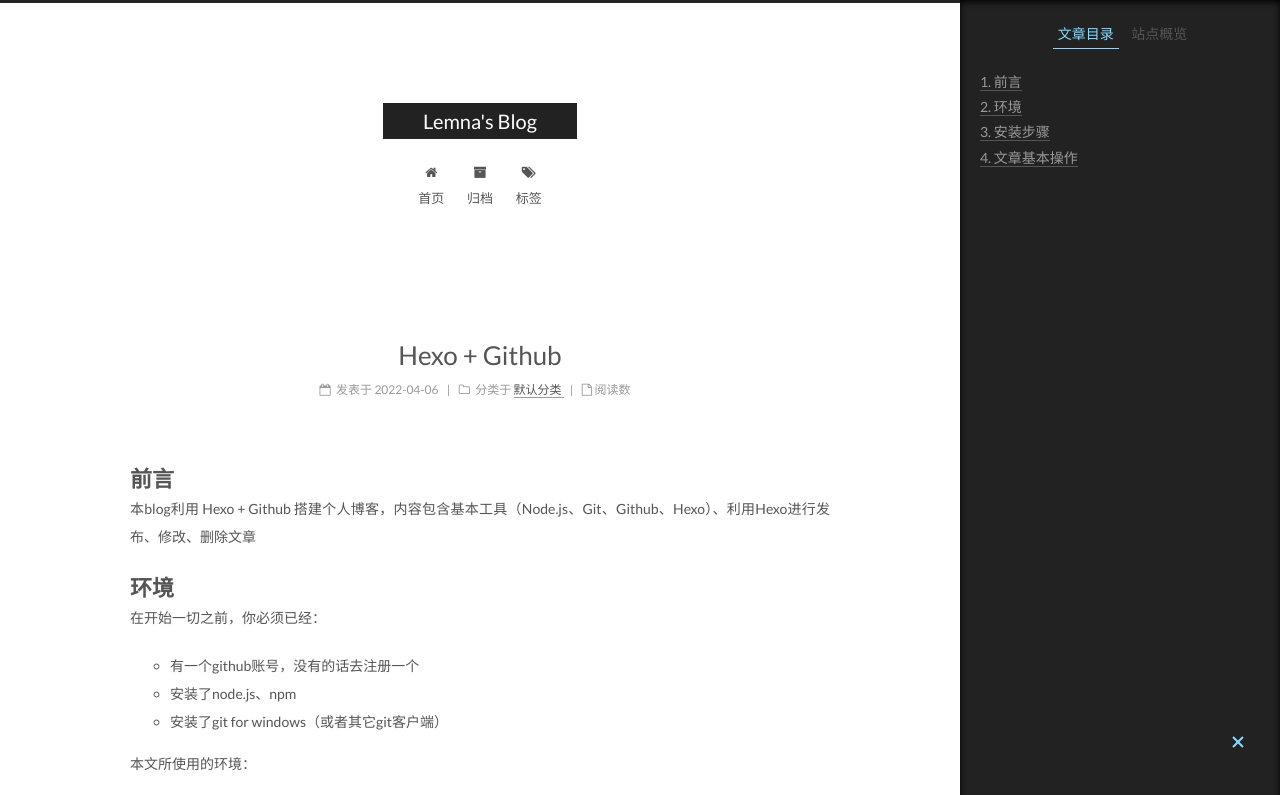
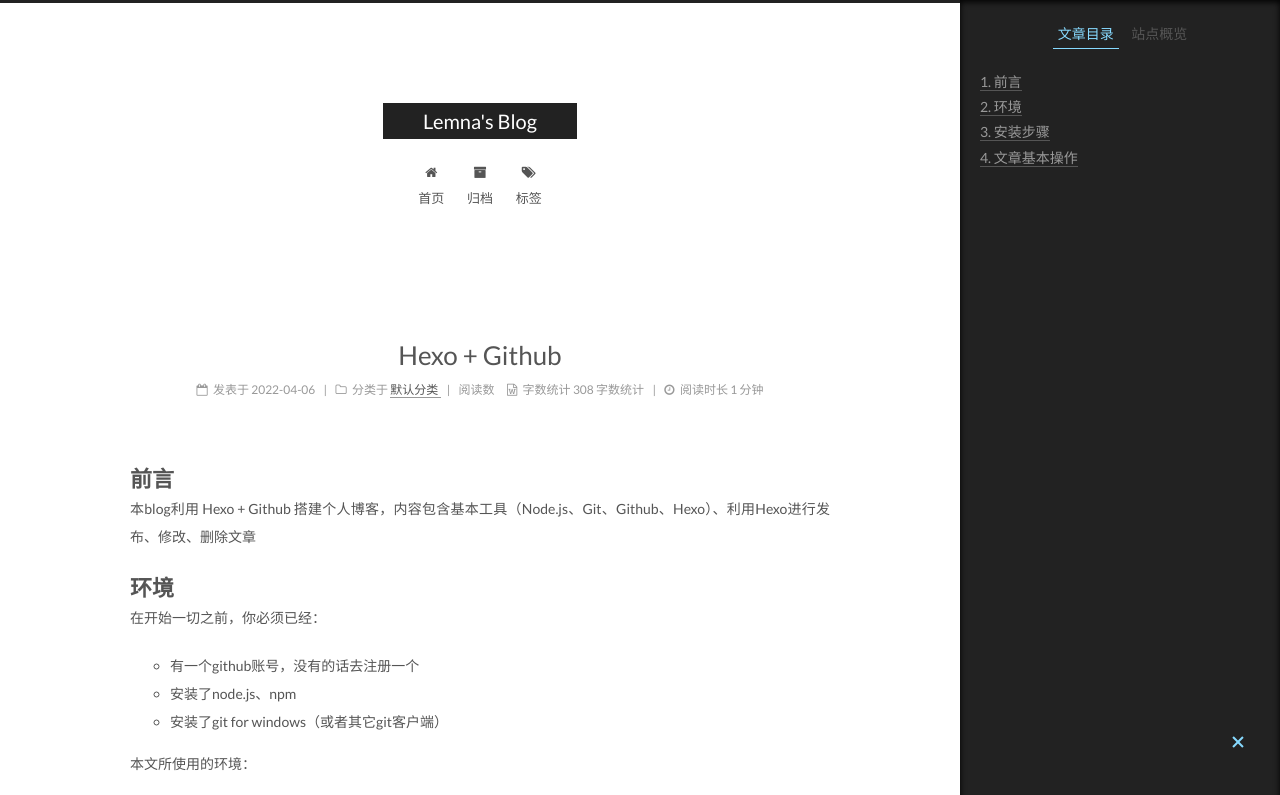
Before and after one commit to Lemna-hub/Lemna-hub.github.io, a plain HTML site: page 2022/04/06/Github + Hexo 搭建博客/index.html in a window 1280 px wide. Shown: the top 795 px of the page. Drawn offline with Linux system fonts and the light colour scheme; some packages are replaced by stand-ins of ours; a script that the page names is missing.

Commit message:
Site updated: 2022-04-08 16:01:37

```diff
--- a/2022/04/06/Github + Hexo 搭建博客/index.html
+++ b/2022/04/06/Github + Hexo 搭建博客/index.html
@@ -337,11 +337,42 @@
 
 
             <span class="post-meta-divider">|</span>
-            <span class="page-pv"><i class="fa fa-file-o"></i> 阅读数
+            <span class="page-pv">阅读数
             <span class="busuanzi-value" id="busuanzi_value_page_pv" ></span>
             </span>
 
 
+
+            <div class="post-wordcount">
+
+
+                <span class="post-meta-item-icon">
+                  <i class="fa fa-file-word-o"></i>
+                </span>
+
+                  <span class="post-meta-item-text">字数统计</span>
+
+                <span title="字数统计">
+                  308 字数统计
+                </span>
+
+
+
+                <span class="post-meta-divider">|</span>
+
+
+
+                <span class="post-meta-item-icon">
+                  <i class="fa fa-clock-o"></i>
+                </span>
+
+                  <span class="post-meta-item-text">阅读时长</span>
+
+                <span title="阅读时长">
+                  1 分钟
+                </span>
+
+            </div>
 
 
 
@@ -369,9 +400,9 @@
 <p>本文所使用的环境：</p>
 <ul>
 <li>Windows11</li>
-<li><a href="mailto:&#110;&#111;&#x64;&#101;&#46;&#106;&#x73;&#x40;&#118;&#49;&#x36;&#x2e;&#x31;&#x34;&#46;&#50;">&#110;&#111;&#x64;&#101;&#46;&#106;&#x73;&#x40;&#118;&#49;&#x36;&#x2e;&#x31;&#x34;&#46;&#50;</a> —— git命令行输入<code>node -v</code></li>
-<li><a href="mailto:&#103;&#105;&#x74;&#64;&#x32;&#x2e;&#x33;&#51;&#46;&#x30;&#46;&#x77;&#105;&#110;&#100;&#x6f;&#119;&#115;&#46;&#50;">&#103;&#105;&#x74;&#64;&#x32;&#x2e;&#x33;&#51;&#46;&#x30;&#46;&#x77;&#105;&#110;&#100;&#x6f;&#119;&#115;&#46;&#50;</a> —— git命令行输入<code>git version</code></li>
-<li><a href="mailto:&#104;&#x65;&#120;&#111;&#64;&#54;&#x2e;&#x31;&#x2e;&#x30;">&#104;&#x65;&#120;&#111;&#64;&#54;&#x2e;&#x31;&#x2e;&#x30;</a> —— git命令行输入<code>hexo -v</code>或<code>hexo version</code></li>
+<li><a href="mailto:&#110;&#111;&#x64;&#101;&#46;&#x6a;&#115;&#64;&#118;&#49;&#54;&#x2e;&#49;&#52;&#x2e;&#x32;">&#110;&#111;&#x64;&#101;&#46;&#x6a;&#115;&#64;&#118;&#49;&#54;&#x2e;&#49;&#52;&#x2e;&#x32;</a> —— git命令行输入<code>node -v</code></li>
+<li><a href="mailto:&#103;&#x69;&#116;&#x40;&#50;&#46;&#x33;&#x33;&#x2e;&#x30;&#x2e;&#x77;&#105;&#x6e;&#100;&#x6f;&#x77;&#x73;&#46;&#50;">&#103;&#x69;&#116;&#x40;&#50;&#46;&#x33;&#x33;&#x2e;&#x30;&#x2e;&#x77;&#105;&#x6e;&#100;&#x6f;&#x77;&#x73;&#46;&#50;</a> —— git命令行输入<code>git version</code></li>
+<li><a href="mailto:&#104;&#101;&#120;&#x6f;&#64;&#54;&#x2e;&#49;&#x2e;&#48;">&#104;&#101;&#120;&#x6f;&#64;&#54;&#x2e;&#49;&#x2e;&#48;</a> —— git命令行输入<code>hexo -v</code>或<code>hexo version</code></li>
 </ul>
 <h1 id="安装步骤"><a href="#安装步骤" class="headerlink" title="安装步骤"></a>安装步骤</h1><ul>
 <li>安装Node.js</li>
--- a/css/main.css
+++ b/css/main.css
@@ -1807,7 +1807,7 @@ pre .javascript .function {
   width: 4px;
   height: 4px;
   border-radius: 50%;
-  background: #3bd9ff;
+  background: #f5a452;
 }
 .links-of-blogroll {
   font-size: 13px;
```
Also changed, not shown: index.html (+34 -3 lines).
